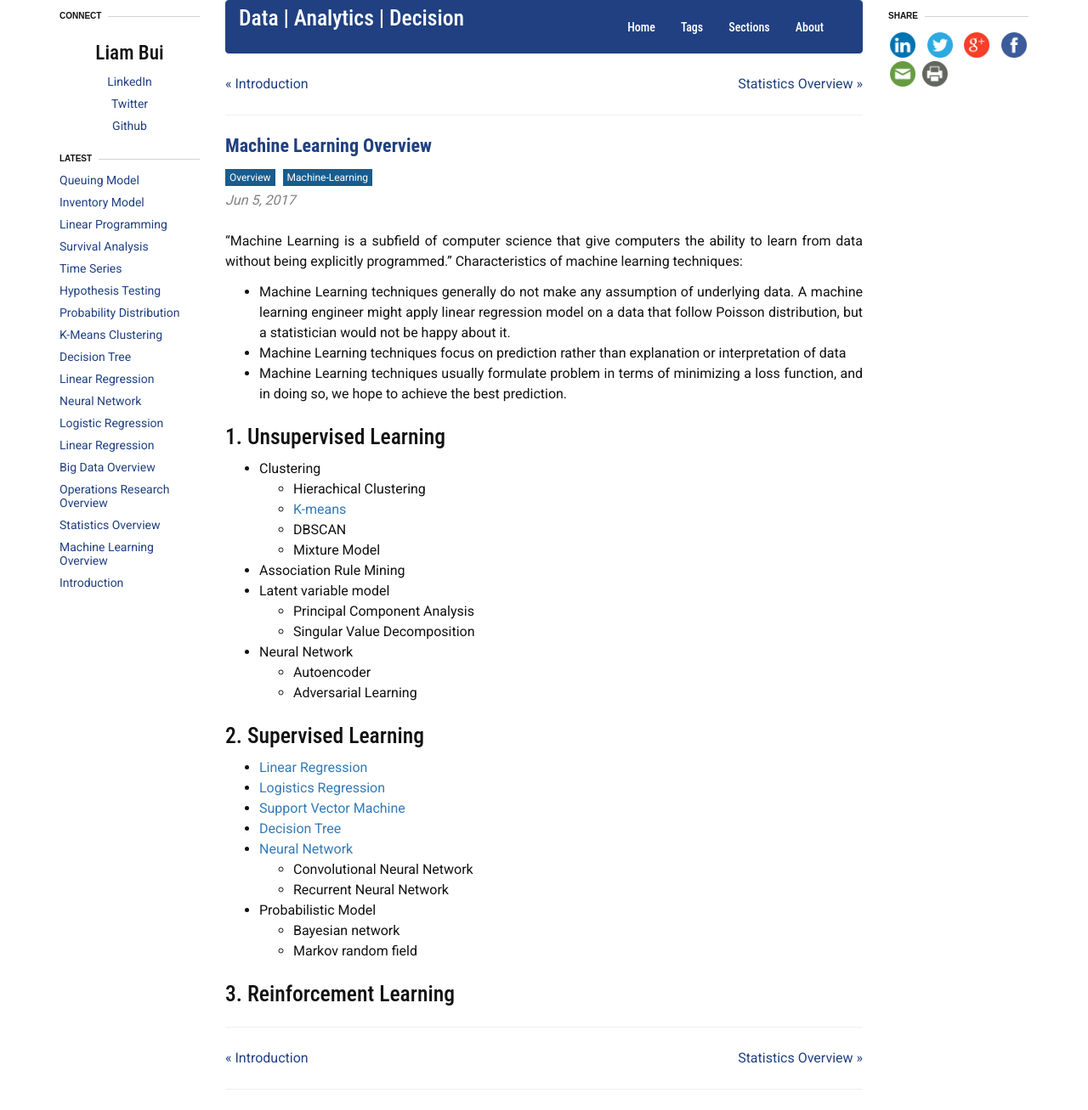
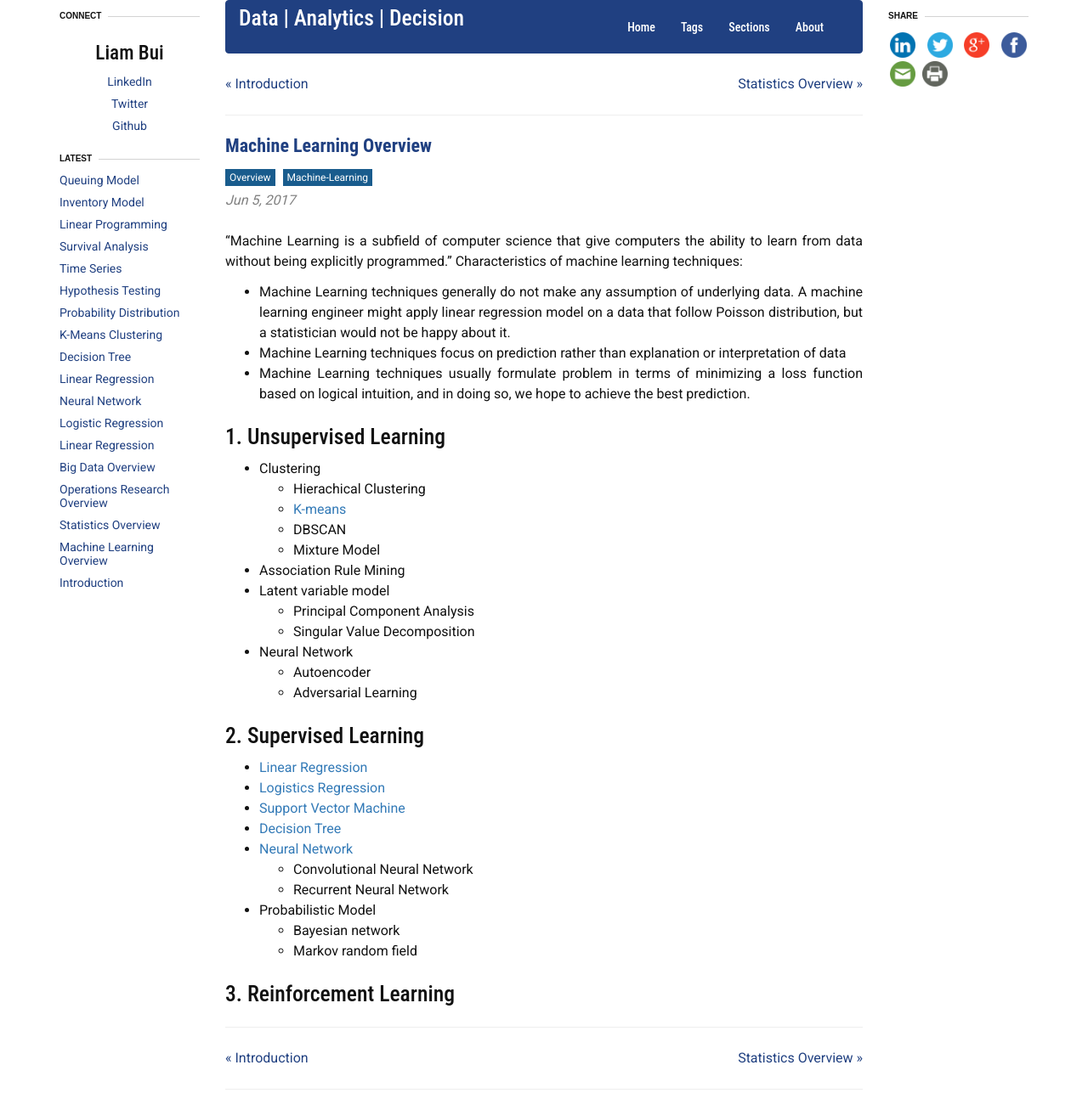
Before and after one commit to liambll/blog-archive, a Jekyll site: the page built from _posts/2017-06-05-overview-machine-learning.markdown, in a window 1280 px wide. Shown: the whole page at 85% size. Built offline with Jekyll 4.4.1, drawn with Linux system fonts in a browser that asks for light colours; nearby versions of some CDN libraries; comment, search, counter and statistics services are not loaded.

Commit message:
Update 2017-06-05-overview-machine-learning.markdown

```diff
--- a/_posts/2017-06-05-overview-machine-learning.markdown
+++ b/_posts/2017-06-05-overview-machine-learning.markdown
@@ -17,7 +17,7 @@
 Characteristics of machine learning techniques:
 * Machine Learning techniques generally do not make any assumption of underlying data. A machine learning engineer might apply linear regression model on a data that follow Poisson distribution, but a statistician would not be happy about it.
 * Machine Learning techniques focus on prediction rather than explanation or interpretation of data
-* Machine Learning techniques usually formulate problem in terms of minimizing a loss function, and in doing so, we hope to achieve the best prediction.
+* Machine Learning techniques usually formulate problem in terms of minimizing a loss function based on logical intuition, and in doing so, we hope to achieve the best prediction.
 
 ## 1. Unsupervised Learning
 * Clustering
```
